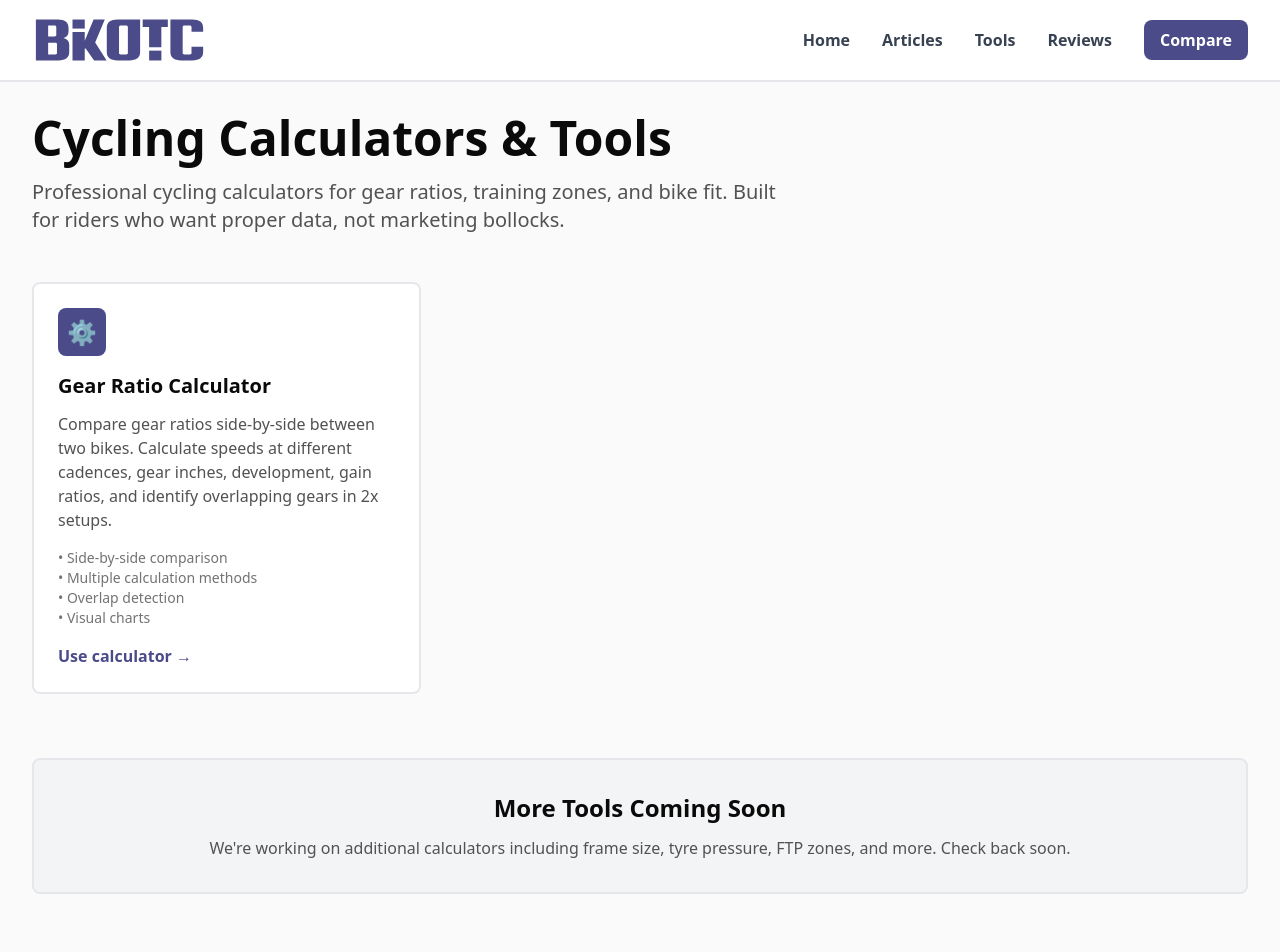
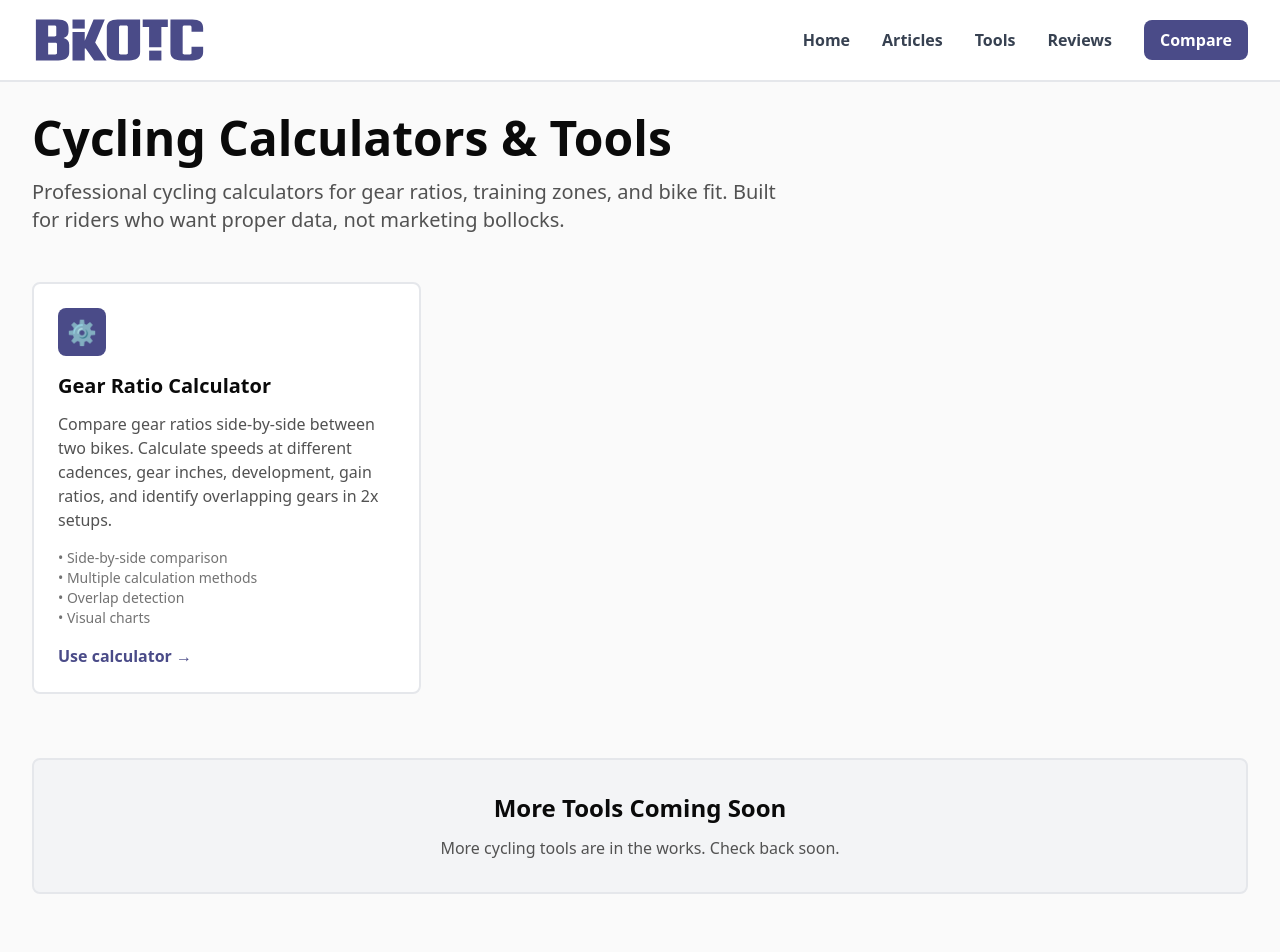
Before and after one commit to maccavamzoo/bikotic-genesis, a Next.js app: page /tools in a window 1280 px wide. Shown: the top 952 px of the page. Built offline with nearby package versions, Linux system fonts and the light colour scheme.

Commit message:
Update page.tsx

```diff
--- a/app/tools/page.tsx
+++ b/app/tools/page.tsx
@@ -49,7 +49,7 @@ export default function ToolsPage() {
             More Tools Coming Soon
           </h2>
           <p className="text-[#525252]">
-            We're working on additional calculators including frame size, tyre pressure, FTP zones, and more. Check back soon.
+            More cycling tools are in the works. Check back soon.
           </p>
         </section>
 
```
